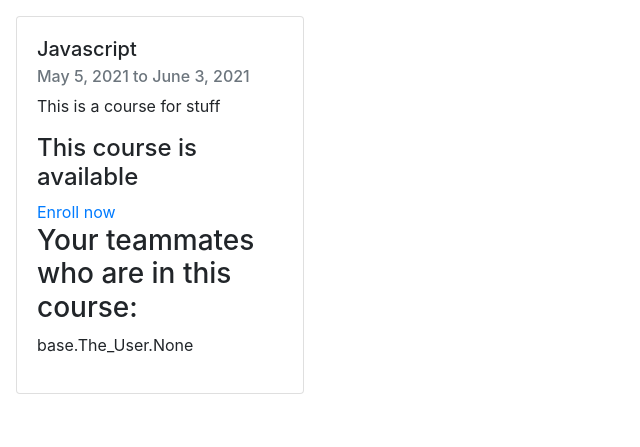
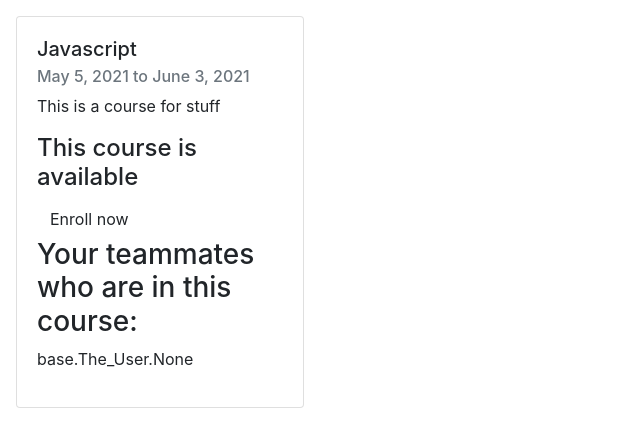
Before and after one commit to LatheWard/CourseTrack, a Django app: page /course/1 in a window 1280 px wide. Shown: the top 447 px of the page, without its empty margins (0-640 px from the left). Run offline with Django 3.2, Linux system fonts and the light colour scheme; data comes from the database, SQL or seed files in the repository.

Commit message:
Almost done with sub buttons and initiating manytomany

```diff
--- a/base/templates/course_detail.html
+++ b/base/templates/course_detail.html
@@ -8,18 +8,16 @@
       <h5 class="card-title">{{ Course.title }}</h5>
       <h6 class="card-subtitle mb-2 text-muted">{{ Course.startDate }} to {{ Course.endDate }}</h6>
       <p class="card-text">{{ Course.description }}</p>
-      {% if Course.available  %}
+      {% if Course.available %}
         <h4>This course is available</h4>
-        <a href="#" class="card-link">Enroll now</a>
-      {% else %}
+        <a class="btn" href="{% url 'course:change-course' instruction='subscribe' pk=course.id%}" class="card-link">Enroll now</a>
+      {% elif course in request.The_User.course_set.all %}
+      <a class="btn" href="{% url 'course:change-course' instruction='unsubscribe' pk=course.id%}" class="card-link">Remove from class</a>
+        {% else %}
         <h4>This course is no longer available</h4>
       {% endif %}
       <h3>Your teammates who are in this course:</h3>
       <p>{{ Course.students }}</p>
     </div>
   </div>
-
-<!-- #---------# -->
-
-
 {% endblock content %}
--- a/base/urls.py
+++ b/base/urls.py
@@ -1,5 +1,6 @@
 from django.urls import path, include
 from .views import HomePageView, CourseListView, CourseDetailView, SignUp
+from . import views
 
 urlpatterns = [
     path('', HomePageView.as_view(), name='home'),
@@ -7,6 +8,5 @@
     path('course/', CourseListView.as_view(), name='course_list'),
     path('course/<int:pk>', CourseDetailView.as_view(), name='course_detail'),
     path('signup/', SignUp.as_view(), name='signup'),
-
-
+    path("<instruction>/<pk>/", views.change_course, name='change-course'),
 ]
```
